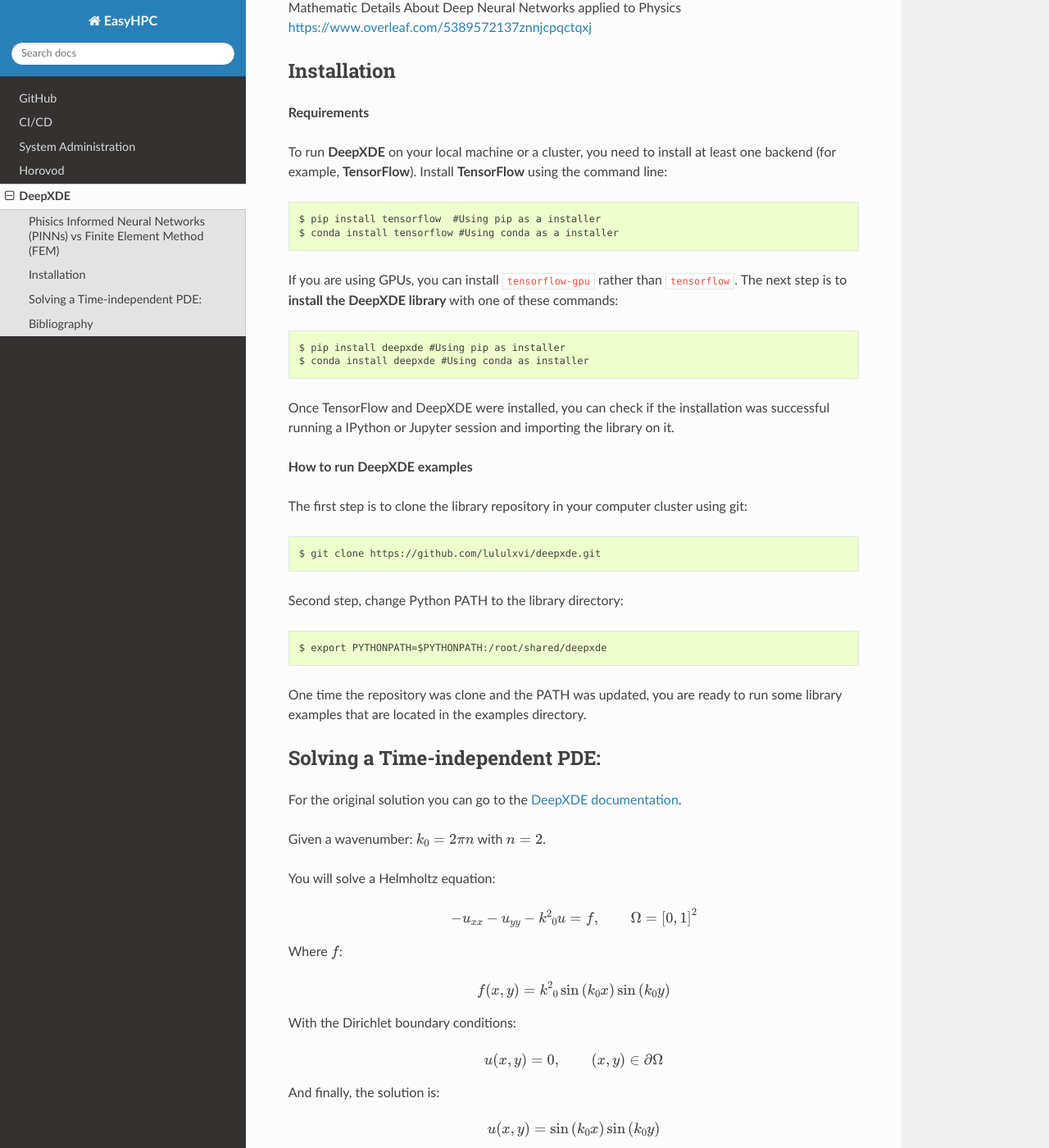
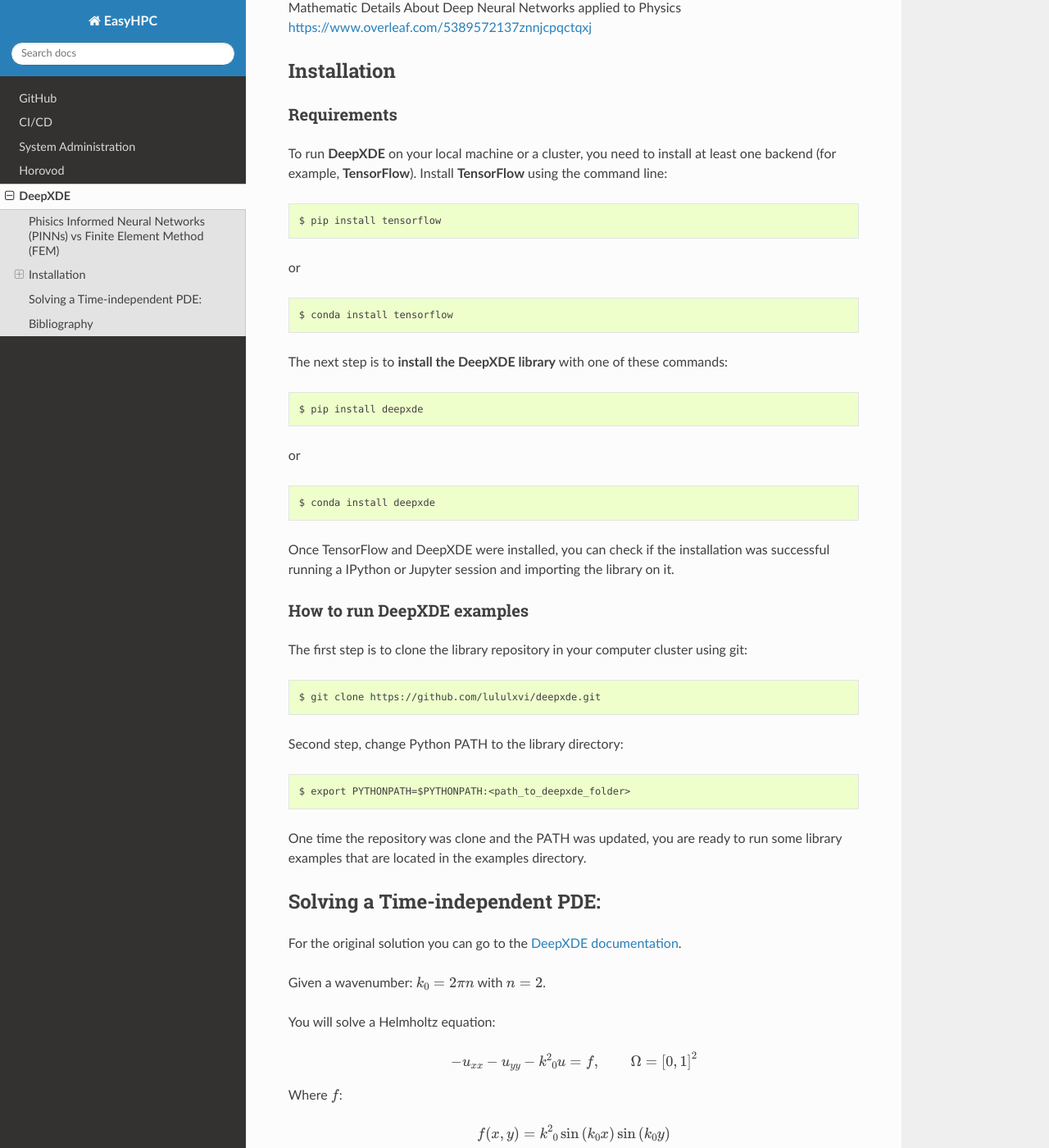
Before and after one commit to pescap/EasyHPC, a Sphinx documentation site: the page built from docs/source/deepxde.rst, in a window 1280 px wide and 1400 px high, scrolled down 2307 px. Shown: the whole window at 82% size. Built offline with Sphinx 7.4.7 and the Read the Docs theme 2.0.0, drawn with Linux system fonts in a browser that asks for light colours.

Commit message:
pythonpath especified

```diff
--- a/docs/source/deepxde.rst
+++ b/docs/source/deepxde.rst
@@ -58,32 +58,39 @@
 
 
 **Requirements**
+******************
 
 To run **DeepXDE** on your local machine or a cluster, you need to install at least one backend (for example, **TensorFlow**).
 Install **TensorFlow** using the command line: ::
 
-$ pip install tensorflow  #Using pip as a installer
-$ conda install tensorflow #Using conda as a installer
+    $ pip install tensorflow
 
-If you are using GPUs, you can install ``tensorflow-gpu`` rather than ``tensorflow``.
+or ::
+
+    $ conda install tensorflow
+
 The next step is to **install the DeepXDE library** with one of these commands: ::
 
-$ pip install deepxde #Using pip as installer
-$ conda install deepxde #Using conda as installer
+    $ pip install deepxde
+
+or ::
+
+    $ conda install deepxde
 
 Once TensorFlow and DeepXDE were installed, you can check if the installation was successful running a IPython or Jupyter session and importing the library on it.
 
 
 
 **How to run DeepXDE examples**
+*********************************
 
 The first step is to clone the library repository in your computer cluster using git: ::
 
-$ git clone https://github.com/lululxvi/deepxde.git
+    $ git clone https://github.com/lululxvi/deepxde.git
 
 Second step, change Python PATH to the library directory: ::
 
-$ export PYTHONPATH=$PYTHONPATH:/root/shared/deepxde
+    $ export PYTHONPATH=$PYTHONPATH:<path_to_deepxde_folder>
 
 One time the repository was clone and the PATH was updated, you are ready to run some library examples that are located in the examples directory.
 
```
